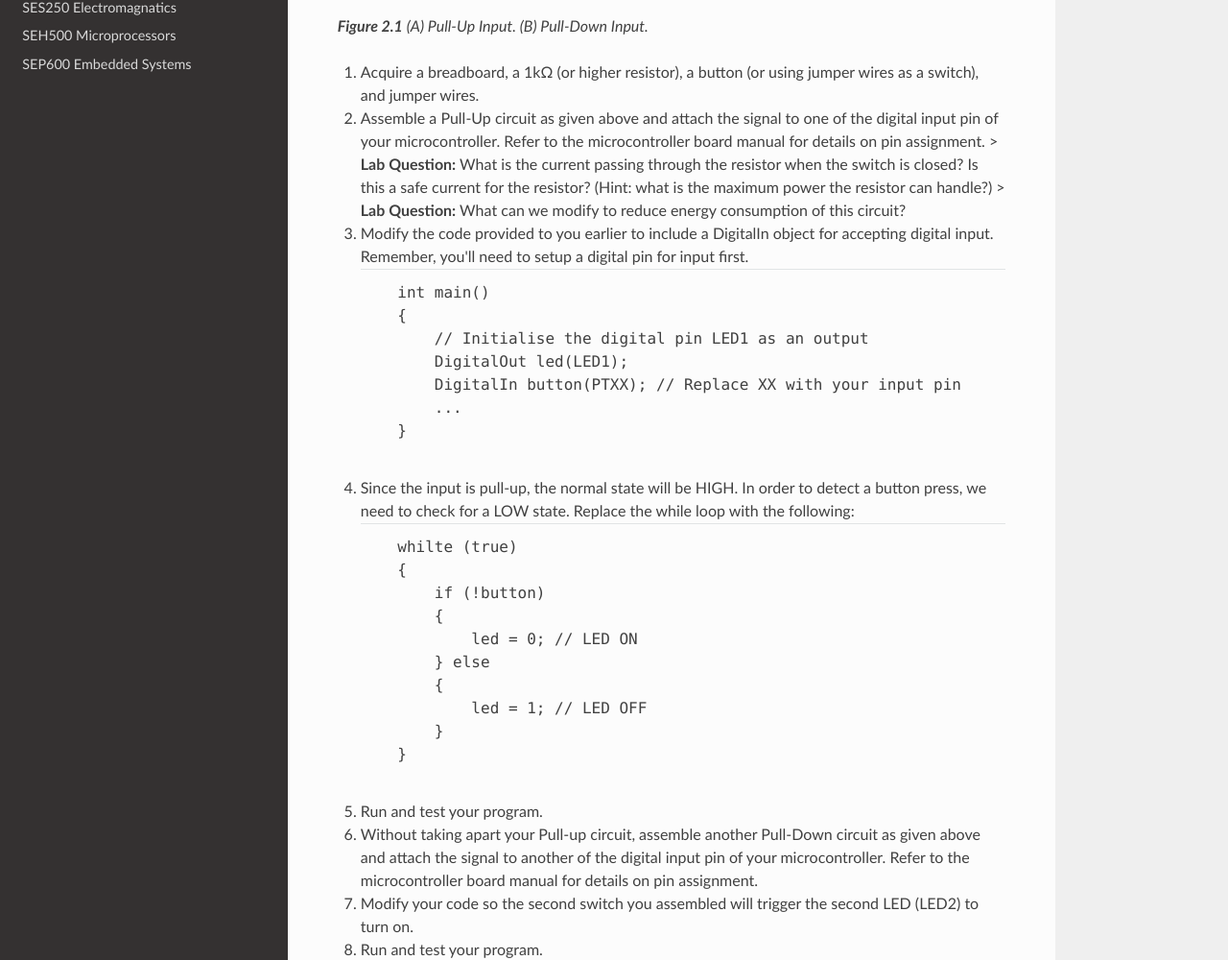
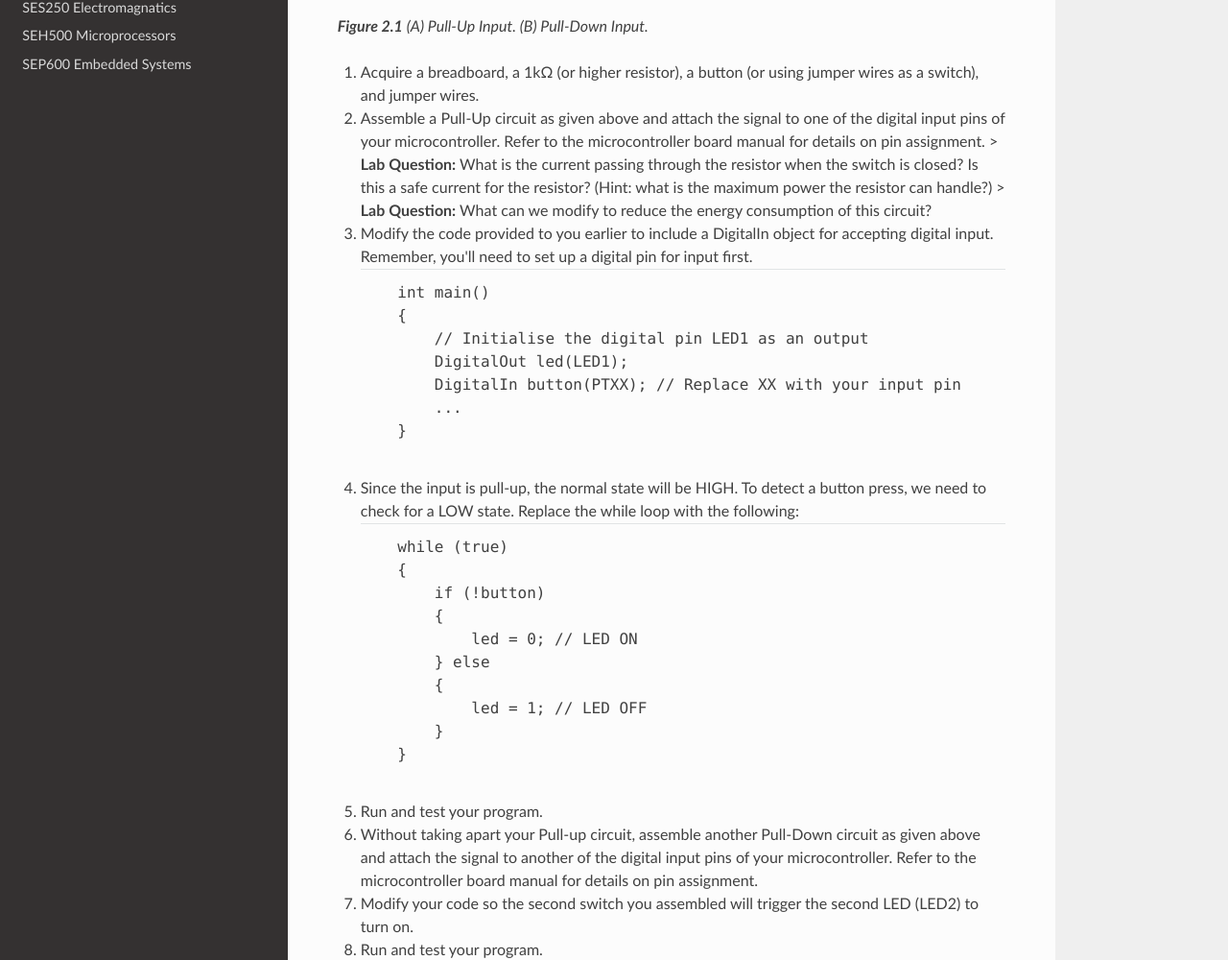
Before and after one commit to Seneca-BSA/bsa, an MkDocs documentation site: the page built from docs/sep600/lab2.md, in a window 1280 px wide and 1400 px high, scrolled down 2071 px. Shown: the part 144-1144 px from the top of the window at 96% size. Built offline with MkDocs 1.6.1, drawn with Linux system fonts in a browser that asks for light colours; nearby versions of some CDN libraries; some of the changed text lies outside the part shown.

Commit message:
updated typo

```diff
--- a/docs/sep600/lab2.md
+++ b/docs/sep600/lab2.md
@@ -43,16 +43,16 @@ Read over the lab manual for this lab. Acquire the Freedom microcontroller board
 ### IDE Option 2: Mbed Studio
 
 1. Go to the following link to download Mbed Studio. [https://os.mbed.com/studio/](https://os.mbed.com/studio/)
-1. You'll need to sign-up for an Mbed account.
-1. Install Mbed Studio and sign-in to Mbed Studio using the account you just created.
-1. Follow the instruction [here](https://os.mbed.com/docs/mbed-studio/current/getting-started/index.html) to load the LED blink program to test your setup.
-1. Select the approtiate board then replace the default code with the following:
+1. You'll need to sign up for an Mbed account.
+1. Install Mbed Studio and sign in to Mbed Studio using the account you just created.
+1. Follow the instructions [here](https://os.mbed.com/docs/mbed-studio/current/getting-started/index.html) to load the LED blink program to test your setup.
+1. Select the appropriate board then replace the default code with the following:
 <hr/><pre>
 int main()
 {
     // Initialise the digital pin LED1 as an output
     DigitalOut led(LED1);
-    // remove ifdef from default code
+    // remove ifdef from the default code
 
     printf("Program started!\r\n"); // added to test serial
 
@@ -71,10 +71,10 @@ int main()
 ***Figure 2.1** (A) Pull-Up Input. (B) Pull-Down Input.*
 
 1. Acquire a breadboard, a 1kΩ (or higher resistor), a button (or using jumper wires as a switch), and jumper wires.
-1. Assemble a Pull-Up circuit as given above and attach the signal to one of the digital input pin of your microcontroller. Refer to the microcontroller board manual for details on pin assignment.
+1. Assemble a Pull-Up circuit as given above and attach the signal to one of the digital input pins of your microcontroller. Refer to the microcontroller board manual for details on pin assignment.
     > **Lab Question:** What is the current passing through the resistor when the switch is closed? Is this a safe current for the resistor? (Hint: what is the maximum power the resistor can handle?)
-    > **Lab Question:** What can we modify to reduce energy consumption of this circuit?
-1. Modify the code provided to you earlier to include a DigitalIn object for accepting digital input. Remember, you'll need to setup a digital pin for input first.
+    > **Lab Question:** What can we modify to reduce the energy consumption of this circuit?
+1. Modify the code provided to you earlier to include a DigitalIn object for accepting digital input. Remember, you'll need to set up a digital pin for input first.
     <hr/><pre>
     int main()
     {
@@ -84,9 +84,9 @@ int main()
         ...
     }
     </pre>
-1. Since the input is pull-up, the normal state will be HIGH. In order to detect a button press, we need to check for a LOW state. Replace the while loop with the following:
+1. Since the input is pull-up, the normal state will be HIGH. To detect a button press, we need to check for a LOW state. Replace the while loop with the following:
     <hr/><pre>
-    whilte (true)
+    while (true)
     {
         if (!button)
         {
@@ -98,7 +98,7 @@ int main()
     }
     </pre>
 1. Run and test your program.
-1. Without taking apart your Pull-up circuit, assemble another Pull-Down circuit as given above and attach the signal to another of the digital input pin of your microcontroller. Refer to the microcontroller board manual for details on pin assignment.
+1. Without taking apart your Pull-up circuit, assemble another Pull-Down circuit as given above and attach the signal to another of the digital input pins of your microcontroller. Refer to the microcontroller board manual for details on pin assignment.
 1. Modify your code so the second switch you assembled will trigger the second LED (LED2) to turn on.
 1. Run and test your program.
 
@@ -108,9 +108,9 @@ int main()
 
 ***Figure 2.2** RC Circuit.*
 
-1. Without removing your pull-up and pull-down circuit, assemble a RC circuit as given above and attach the input PWM signal to a PWM capable pin of your microcontroller. Refer to the microcontroller board manual for details on pin assignment.
+1. Without removing your pull-up and pull-down circuit, assemble an RC circuit as given above and attach the input PWM signal to a PWM-capable pin of your microcontroller. Refer to the microcontroller board manual for details on pin assignment.
     > **Lab Question:** What is the RC time constant for your circuit? You'll need this for your program.
-1. Modify your code to setup a PWM pin.
+1. Modify your code to set up a PWM pin.
     <hr/><pre>
     int main()
     {
@@ -121,7 +121,7 @@ int main()
     </pre>
 1. Add the following code to start PWM. Use a period that is at least twice your RC time constant.
     <hr/><pre>
-    whilte (true)
+    while (true)
     {
         ...
         pwm.period(XXXf); // period in s
```
Also changed, not shown: other parts of docs/sep600/lab2.md (+2 -2 lines).
